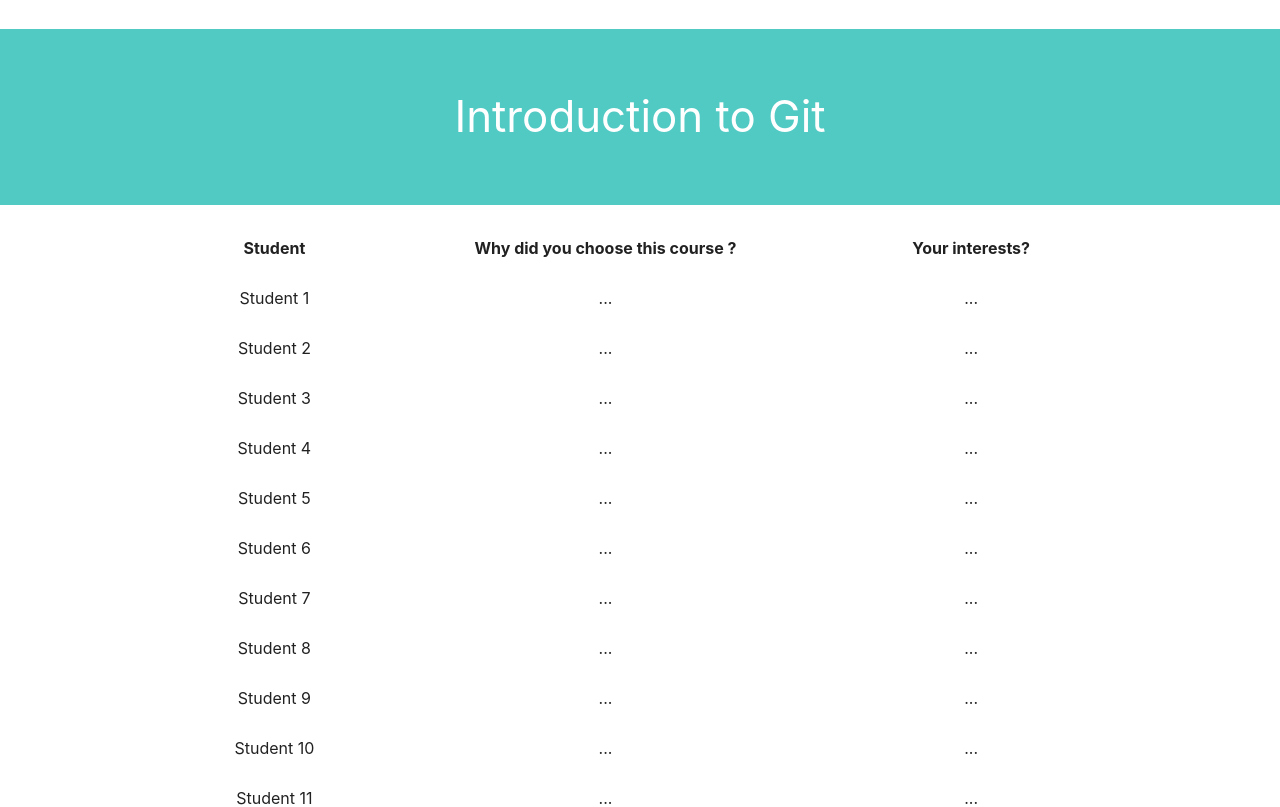
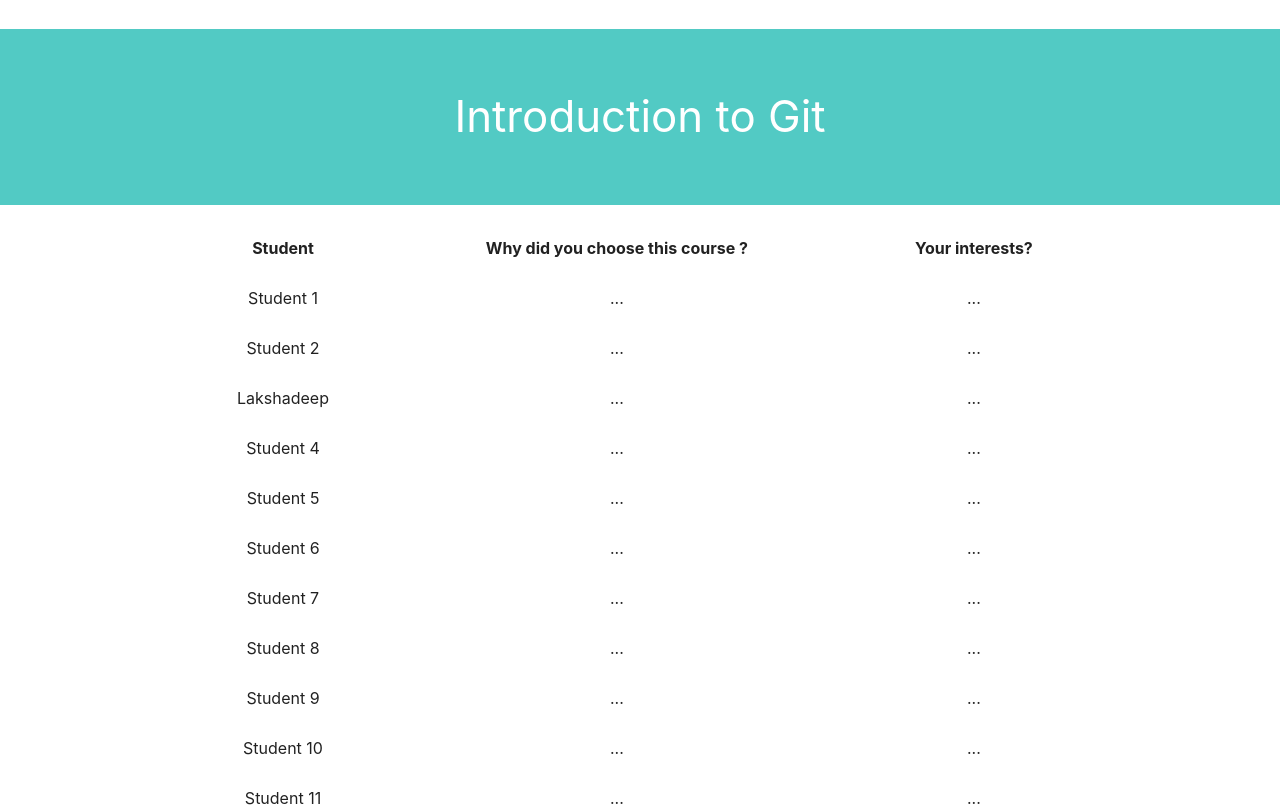
Before and after one commit to kiranvasudev/assignmentGit, a plain HTML site: page index.html in a window 1280 px wide. Shown: the top 807 px of the page. Drawn offline with nearby package versions, Linux system fonts and the light colour scheme.

Commit message:
added name

```diff
--- a/index.html
+++ b/index.html
@@ -35,7 +35,7 @@
             <td style="background:white;">...</td>
           </tr>
           <tr>
-            <td style="background:white;">Student 3</td>
+            <td style="background:white;">Lakshadeep</td>
             <td style="background:white;">...</td>
             <td style="background:white;">...</td>
           </tr>
```
